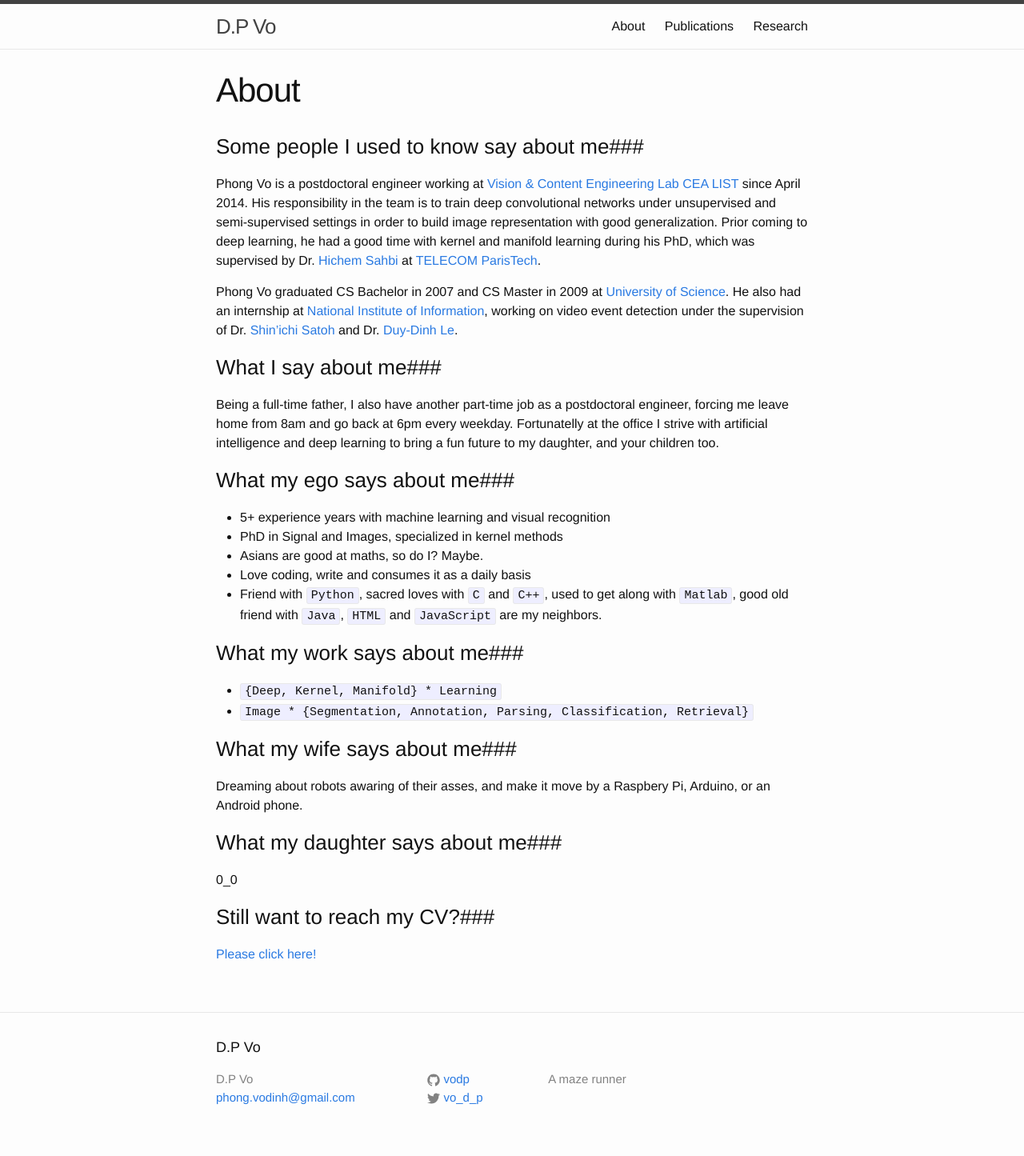
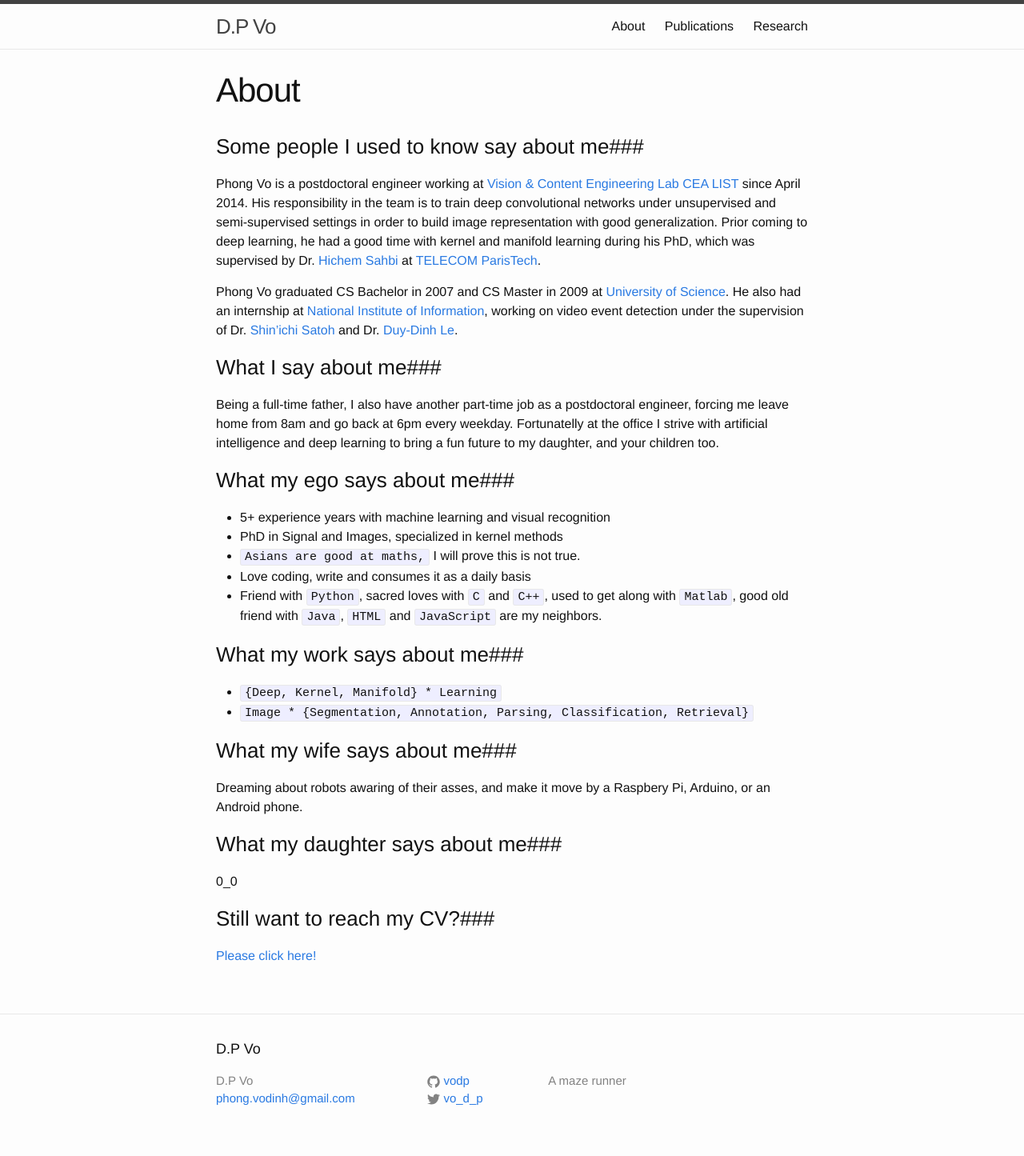
Before and after one commit to vodp/vodp.github.io, a Jekyll site: the page built from about.md, in a window 1280 px wide. Shown: the whole page at 80% size. Built offline with Jekyll 4.4.1, drawn with Linux system fonts in a browser that asks for light colours.

Commit message:
Update about.md

```diff
--- a/about.md
+++ b/about.md
@@ -15,7 +15,7 @@ Being a full-time father, I also have another part-time job as a postdoctoral en
 ###What my ego says about me###
 * 5+ experience years with machine learning and visual recognition
 * PhD in Signal and Images, specialized in kernel methods
-* Asians are good at maths, so do I? Maybe.
+* `Asians are good at maths,` I will prove this is not true.
 * Love coding, write and consumes it as a daily basis
 * Friend with `Python`, sacred loves with `C` and `C++`, used to get along with `Matlab`, good old friend with `Java`, `HTML` and `JavaScript` are my neighbors.
 
```
